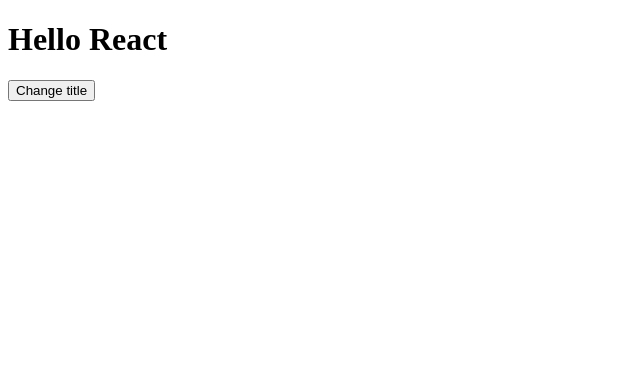
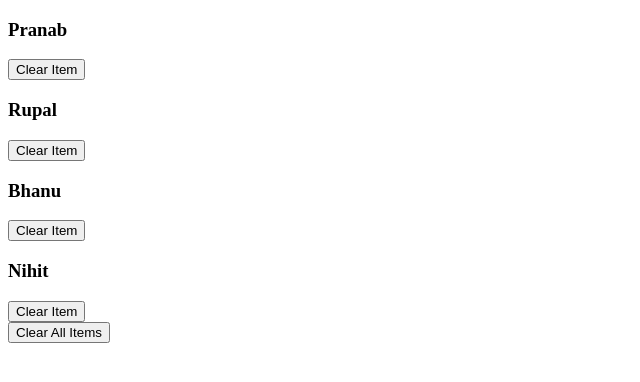
Before and after one commit to pranabdas/react-learning, a React (Create React App) app in the folder my-react-app/: page / in a window 1280 px wide. Shown: the top 382 px of the page, without its empty margins (0-640 px from the left). Built offline with nearby package versions, Linux system fonts and the light colour scheme.

Commit message:
10 useState array

```diff
--- a/my-react-app/src/App.jsx
+++ b/my-react-app/src/App.jsx
@@ -1,17 +1,46 @@
-import React, { useState } from 'react';
+import React from 'react';
+
+const data = [
+  {
+    id: 1,
+    name: "Pranab"
+  },
+  {
+    id: 2,
+    name: "Rupal"
+  },
+  {
+    id: 3,
+    name: "Bhanu"
+  },
+  {
+    id: 4,
+    name: "Nihit"
+  }
+];
 
 function App() {
+  const [people, setPeople] = React.useState(data);
 
-  const [title, setTitle] = useState("Hello React");
-
-  const handleClick = () => {
-    (title === "Hello React") ? setTitle("Hello useState") : setTitle("Hello React")
-  };
+  const clearItem = (id) => {
+    let newPeople = people.filter((item) => item.id !== id)
+    setPeople(newPeople);
+  }
 
   return(
     <>
-      <h1>{title}</h1>
-      <button onClick={handleClick}>Change title</button>
+      {
+        people.map((item) => {
+          const { id, name } = item;
+          return(
+            <div key={id}>
+              <h3>{name}</h3>
+              <button onClick={() => clearItem(id)}>Clear Item</button>
+            </div>
+          );
+        })
+      }
+      <button onClick={() => setPeople([])}>Clear All Items</button>
     </>
   );
 }
```
Also changed, not shown: 1 other file (tests, documents, lock files or other folders).
